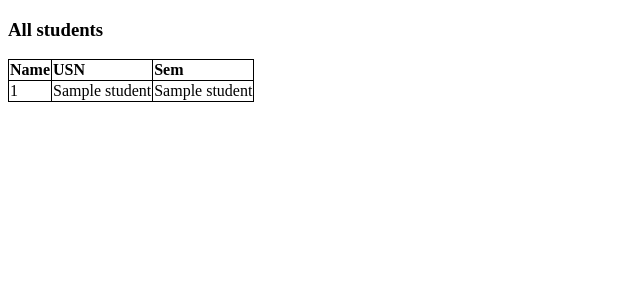
After one commit to swaaz/student-db-demo, a Flask app: template templates/students.html in a window 1280 px wide. The commit adds this page. Shown: the top 300 px of the page, without its empty margins (0-640 px from the left). Run offline with Flask 2, Linux system fonts and the light colour scheme; the template is opened without the code that fills it: most values are stand-ins (such as "Sample title", 1, 10 or a date in 2020).

Commit message:
Added display students, teachers

```diff
--- a/main.py
+++ b/main.py
@@ -52,4 +52,19 @@ def add_teacher_record():
 
 @app.route('/view_students')
 def render_all_students():
-    with sqlite3.connect('student.db')
+    with sqlite3.connect('student.db') as conn:
+        c = conn.cursor()
+
+        student_query = c.execute("""SELECT * FROM Students""").fetchall()
+
+        return render_template("students.html", students=student_query)
+
+
+@app.route('/view_teachers')
+def render_all_teachers():
+    with sqlite3.connect('student.db') as conn:
+        c = conn.cursor()
+
+        teacher_query = c.execute("""SELECT * FROM Teachers""").fetchall()
+
+        return render_template("teachers.html", teachers=teacher_query)
--- a/templates/add_student.html
+++ b/templates/add_student.html
@@ -5,10 +5,11 @@
     <meta name="viewport" content="width=device-width, initial-scale=1.0">
     <title>Document</title>
 
-    <h1>ADD STUDENT NEW RECORDS PAGE</h1>
+
 
 </head>
 <body>
+    <h1>ADD STUDENT NEW RECORDS PAGE</h1>
 
     <form action='/add_student_button' method="POST">
         <label>Name: </label> <input type="text" name="name" placeholder="Enter name"><br>
--- /dev/null
+++ b/templates/students.html
@@ -0,0 +1,23 @@
+{% extends "layout.html" %}
+
+{% block body %}
+
+    <h3>All students</h3>
+    <table style="border: 1px solid black; text-align: left;border-collapse: collapse;">
+        <tr style="border: 1px solid black;">
+            <th style="border: 1px solid black;">Name</th>
+            <th style="border: 1px solid black;">USN</th>
+            <th style="border: 1px solid black;">Sem</th>
+        </tr>
+
+        {% for student in students %}
+            <tr style="border: 1px solid black;">
+                <td style="border: 1px solid black;">{{student[0]}}</td>
+                <td style="border: 1px solid black;">{{student[1]}}</td>
+                <td style="border: 1px solid black;">{{student[2]}}</td>
+            </tr>
+        {% endfor %}
+
+    </table>
+
+{% endblock %}
```
Also changed, not shown: templates/add_teacher.html (+4 -3 lines), templates/index.html (+5 -3 lines), templates/teachers.html (added, +23 -0 lines).
